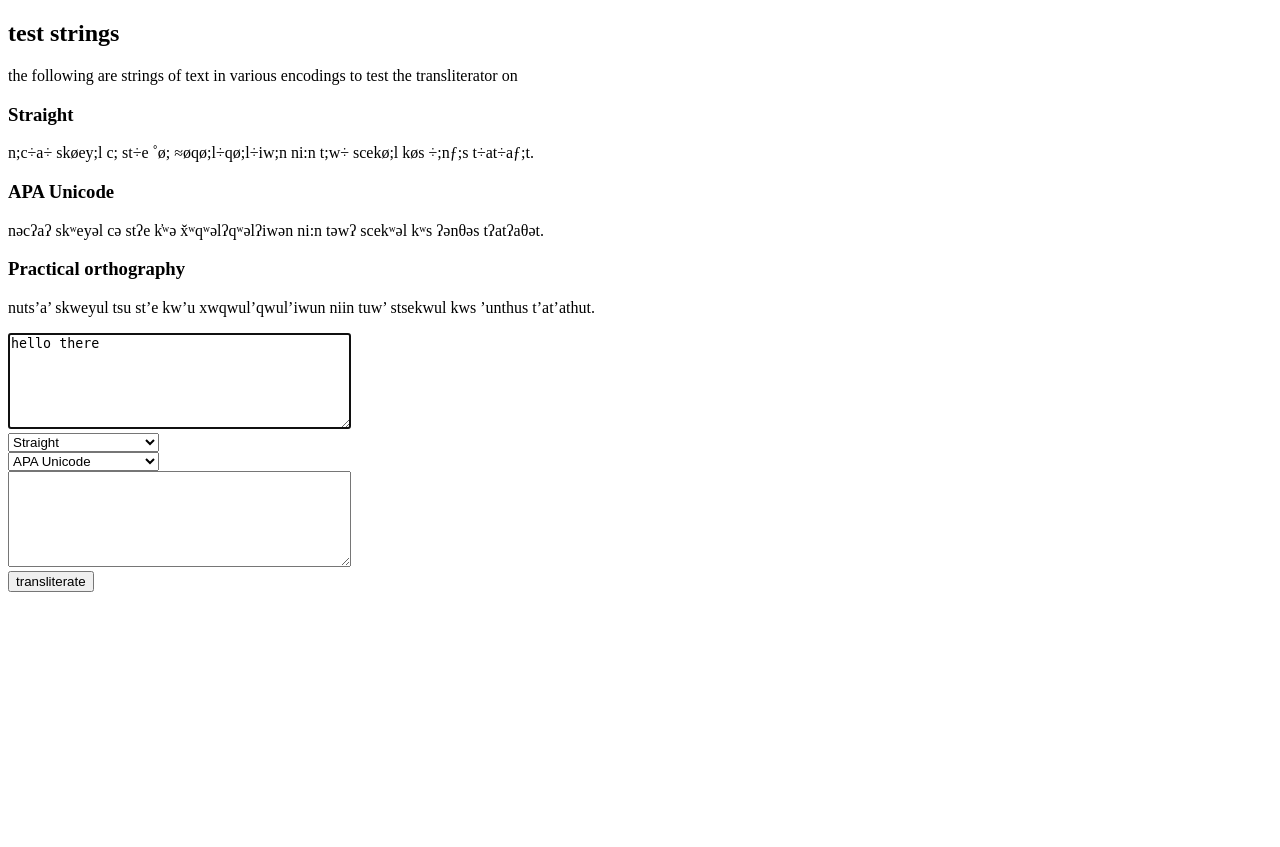
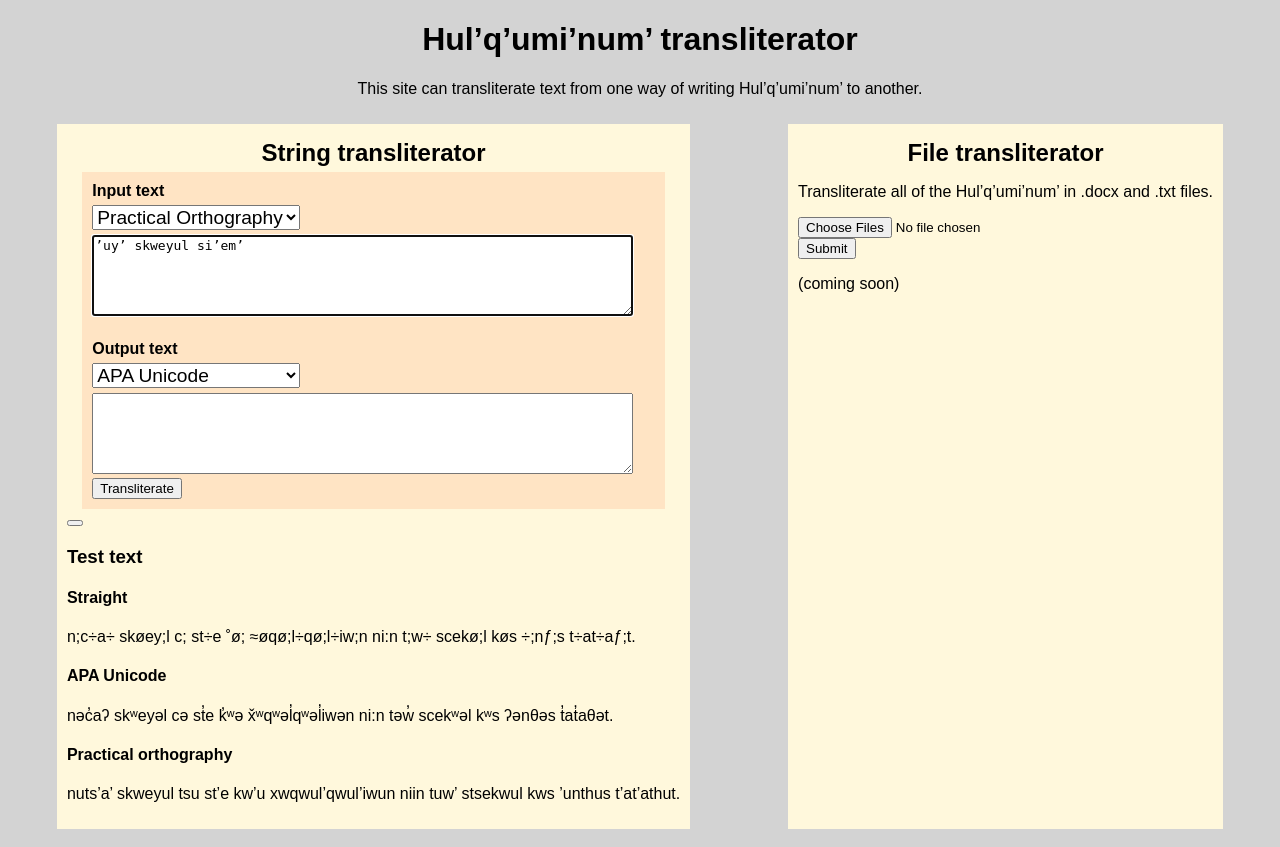
Before and after one commit to hlcsdb/hulqcorpustools, a Flask app: page /transliterator in a window 1280 px wide. Before the commit the page ends 592 px from the top, so only its background shows below. Run offline with Flask 2, Linux system fonts and the light colour scheme.

Commit message:
current iteration
work towards file upload

initial island <-> drh

add little note and examples

refactoring

```diff
--- a/hulqcorpustools/hulqtransliterator/filehandlers/docworker.py
+++ b/hulqcorpustools/hulqtransliterator/filehandlers/docworker.py
@@ -203,7 +203,6 @@ def transliterate_docx_wordlist(
     source_keywordprocessor = keywordprocessors.get(transliterand.source_format.to_string())
     target_keywordprocessor = keywordprocessors.get(transliterand.target_format.to_string())
     eng_keywordprocessor = keywordprocessors.get('english')
-    print(transliterand.target_path)
 
     for par in document.paragraphs:
         par_text = par.text
@@ -229,6 +228,7 @@ def transliterate_docx_wordlist(
                 source_keywordprocessor.add_keywords_from_list(par_text.replace('.','').split())
 
     document.save(transliterand.target_path)
+    return transliterand.target_path
 
     # TODO: make a running list of new words to put in the new_wordlist
     # it will be more efficient probably to bring the wordlist in
--- a/hulqcorpustools/hulqtransliterator/onlinetransliterator/app.py
+++ b/hulqcorpustools/hulqtransliterator/onlinetransliterator/app.py
@@ -1,8 +1,11 @@
 
-from flask import Flask, request, render_template, url_for, redirect
+import logging
+from flask import Flask, render_template, url_for
 from markupsafe import escape
 
 app = Flask(__name__)
+
+app.config["APPLICATION_ROOT"] = "/apps"
 
 @app.route("/", methods=['GET', 'POST'])
 def index():
--- /dev/null
+++ b/hulqcorpustools/hulqtransliterator/onlinetransliterator/static/transliterator.css
@@ -0,0 +1,56 @@
+
+label {
+    font-weight: bold;
+}
+
+body {
+    background-color: lightgray;
+    font-family:Arial, Helvetica, sans-serif
+}
+
+header, h2 {
+    text-align: center;
+    margin: 5px;
+    /* padding: 10px; */
+}
+
+select {
+    font-size:larger
+}
+
+.all-transliterators-container {
+    display: flex;
+    justify-content: space-around;
+    flex-wrap: wrap;
+
+}
+
+.text-box-and-format-selection-container {
+    padding: 10px;
+    margin-left: 2.5%;
+    margin-right: 2.5%;
+    background-color: bisque
+}
+
+
+.transliterator-container {
+
+    background-color: cornsilk;
+    margin: auto;
+    margin-top: 10px;
+    margin-bottom: 10px;
+    padding: 10px;
+
+
+}
+
+.format-selection {
+    margin-top: 5px;
+    margin-bottom: 5px;
+}
+
+textarea {
+    width: 95%;
+    height: 75px;
+    font-size: medium;
+}
--- a/hulqcorpustools/hulqtransliterator/onlinetransliterator/templates/transliterator.html
+++ b/hulqcorpustools/hulqtransliterator/onlinetransliterator/templates/transliterator.html
@@ -1,64 +1,110 @@
 <!DOCTYPE html>
 <html lang="en">
+
 <head>
     <meta charset="utf-8">
+    <link rel="stylesheet" type="text/css" href="{{ url_for('static', filename='transliterator.css') }}" />
     <title>transliterator</title>
 </head>
 
+<body>
+    <header>
+        <h1>Hul’q’umi’num’ transliterator</h1>
+        <p>This site can transliterate text from one way of writing Hul’q’umi’num’ to another.</p>
+    </header>
 
-    <body>
-        <h2>test strings</h2>
-        <p>the following are strings of text in various encodings to test the transliterator on</p>
-        <h3>Straight</h3>
-        <p>n;c÷a÷ skøey;l c; st÷e ˚ø; ≈øqø;l÷qø;l÷iw;n  ni:n t;w÷ scekø;l køs ÷;nƒ;s t÷at÷aƒ;t.</p>
-        <h3>APA Unicode</h3>
-        <p>nəcʔaʔ skʷeyəl cə stʔe k̓ʷə x̌ʷqʷəlʔqʷəlʔiwən ni:n təwʔ scekʷəl kʷs ʔənθəs tʔatʔaθət.</p>
-        <h3>Practical orthography</h3>
-        <p>nuts’a’ skweyul tsu st’e kw’u xwqwul’qwul’iwun niin tuw’ stsekwul kws ’unthus t’at’athut.</p>
+    <div class="all-transliterators-container">
+
+        <div class="transliterator-container">
+            <h2 name="string-transliterator">String transliterator</h2>
+
             <form method="post">
-            <textarea autofocus id="input-text" name="input-text"  cols="40", placeholder="put text to transliterate here" rows="6">
+                <div class="text-box-and-format-selection-container">
+                    <label for="source-format-selection">
+                        Input text
+                    </label><br />
+
+                    <select class="format-selection" name="source-format-selection" id="source-format-selection">
+                        {%- for format in source_formats -%}
+                        <option value="{{ format.get('value') }}" name="{{ format.get('name') }}" {%- if
+                            transliterator_form.get('source_format')==format.get('value') -%} selected{% endif %}>
+                            {{ format.get('name') }}</option>
+                        {% endfor %}
+                    </select><br />
+
+                    <textarea autofocus id="input-text" name="input-text" rows="6">
             {%- if transliterator_form.get('input') -%}
             {{ transliterator_form.get('input') }}
-            {%- else -%}hello there{% endif %}</textarea><br/>
+            {%- else -%}’uy’ skweyul si’em’{% endif %}</textarea><br />
 
-            <select name="source-format-selection" id="source-format-selection">
-            {%- for format in source_formats -%}
-            <option
-                value="{{ format.get('value') }}"
-                name="{{ format.get('name') }}"
-            {%- if transliterator_form.get('source_format') == format.get('value') -%} selected{% endif %}>
+                </div>
+
+                <div class="text-box-and-format-selection-container">
+                    <label for="target-format-selection">
+                        Output text
+                    </label><br />
+                    <select class="format-selection" name="target-format-selection" id="target-format-selection">
+                        {%- for format in target_formats -%}
+                        <option value="{{ format.get('value') }}" name="{{ format.get('name') }}" {%- if
+                            transliterator_form.get('target_format')==format.get('value') -%} selected{% endif%}>
                             {{ format.get('name') }}</option>
                         {% endfor %}
-                <!-- default values and names:
-                <option value="Straight">Straight</option>
-                <option value="APA Unicode">APA Unicode</option>
-                <option value="Orthography">Practical Orthography</option> -->
-            </select><br/>
+                    </select><br />
 
-            <select name="target-format-selection" id="target-format-selection">
-            {%- for format in target_formats -%}
-            <option
-                value="{{ format.get('value') }}"
-                name="{{ format.get('name') }}"
-                {%- if transliterator_form.get('target_format') == format.get('value') -%} selected{% endif%}>
-                {{ format.get('name') }}</option>
-            {% endfor %}
-            <!-- default values and names:
-                <option value="APA Unicode">APA Unicode</option>
-                <option value="Orthography">Practical Orthography</option> -->
-            </select>
+                    <textarea id="output-text" rows="6" type="transliterated-text"
+                        readonly>{%- if transliterator_form.get('output') -%}{{ transliterator_form.get('output') }}{%- else -%}{% endif %}</textarea><br />
 
-            <br/>
-            <textarea id= "output-text" cols="40" rows="6" type="transliterated-text" readonly>
-                {%- if transliterator_form.get('output') -%}
-                {{ transliterator_form.get('output') }}
-                {%- else -%}
-                {% endif %}
-            </textarea><br/>
-            <button type="submit" id="transliterate-button" >transliterate </button>
+                    <button
+                    type="submit"
+                    id="string-transliterate"
+                    name="string-transliterate"
+                    value="string-transliterate">Transliterate</button>
 
+
+
+                </div>
             </form>
+                    <button
+                    id="button-2"
+                    onclick="readText()"></button>
+            <h3>Test text</h3>
+            <h4>Straight</h4>
+            <p>n;c÷a÷ skøey;l c; st÷e ˚ø; ≈øqø;l÷qø;l÷iw;n ni:n t;w÷ scekø;l køs ÷;nƒ;s t÷at÷aƒ;t.</p>
+            <h4>APA Unicode</h4>
+            <p>nəc̓aʔ skʷeyəl cə st̓e k̓ʷə x̌ʷqʷəl̓qʷəl̓iwən ni:n təw̓ scekʷəl kʷs ʔənθəs t̓at̓aθət.</p>
+            <h4>Practical orthography</h4>
+            <p>nuts’a’ skweyul tsu st’e kw’u xwqwul’qwul’iwun niin tuw’ stsekwul kws ’unthus t’at’athut.</p>
+        </div> <!-- string transliterator -->
 
-        {# <script src="{{ transliterator_js }}"></script> #}
+
+        <div class="transliterator-container">
+
+            <h2>File transliterator</h2>
+            <p>Transliterate all of the Hul’q’umi’num’ in .docx and .txt files.</p>
+
+            <form enctype="multipart/form-data" method="post">
+                <input type="file" name="transliterate-file" multiple accept=".docx,.txt"><br />
+                <button
+                    type="submit"
+                    id="upload-transliterator-files"
+                    name="upload-transliterator-files"
+                    value="upload-transliterator-files">Submit</button>
+            </form>
+            <p>(coming soon)</p>
+
+
+
+        </div>
+
+    <script>
+        function readText() {
+            inputText = document.getElementById("input-text")
+            console.log(inputText)
+        }
+    </script>
+
+    </div>
+
 </body>
+
 </html>
--- a/hulqcorpustools/resources/constants.py
+++ b/hulqcorpustools/resources/constants.py
@@ -151,10 +151,11 @@ class TransliterandFile():
         transliterated into
     '''
     def __init__(self,
-    source_path: Path,
+    source_path: Path | str,
     source_format: FileFormat,
     target_format: FileFormat,
     **kwargs):
+        source_path = Path(source_path)
         self.source_path = source_path
         self.source_filename = source_path.name
         self.source_dir = source_path.parent
--- a/hulqcorpustools/resources/wordlists.py
+++ b/hulqcorpustools/resources/wordlists.py
@@ -1,9 +1,10 @@
 
+from pathlib import Path
 from importlib.resources import files
 from hulqcorpustools.resources.constants import FileFormat
 
 wordlist_package = files(__package__) / 'wordlistsdata'
-wordlists= wordlist_package.iterdir()
+wordlist_paths = {Path(wordlist_path).stem : wordlist_path for wordlist_path in wordlist_package.iterdir()}
 
 class Wordlist():
 
@@ -32,7 +33,7 @@ class Wordlist():
 
     ENGLISH_WORDLIST_TEXT = load_wordlist_text("english")
     ORTHOGRAPHY_WORDLIST_TEXT = load_wordlist_text("orthography")
-    APA_UNICODE_WORDLIST_TEXT = load_wordlist_text("APA-unicode")
+    APA_UNICODE_WORDLIST_TEXT = load_wordlist_text("APAunicode")
     STRAIGHT_WORDLIST_TEXT = load_wordlist_text("straight")
 
     # HULQ_WORDLISTS = (load_wordlist_text(_file_format) for _file_format in FileFormat.HULQ_FORMATS)
```
Also changed, not shown: hulqcorpustools/hulqtransliterator/onlinetransliterator/onlinetransliterator.py (+22 -14 lines), hulqcorpustools/hulqtransliterator/onlinetransliterator/templates/fetch.html (added, +8 -0 lines), hulqcorpustools/hulqtransliterator/transliterator/controller.py (+83 -101 lines), hulqcorpustools/resources/wordlistsdata/shnuwilh.csv (added, +8 -0 lines), pyproject.toml (+4 -3 lines), hulqcorpustools/resources/wordlistsdata/hulq-wordlist-APAUnicode.txt (renamed from hulqcorpustools/resources/wordlistsdata/hulq-wordlist-APA-unicode.txt), hulqcorpustools/resources/wordlistsdata/new-hulq-wordlist-APAUnicode.txt (renamed from hulqcorpustools/resources/wordlistsdata/new-hulq-wordlist-APA-unicode.txt), 2 other files. Lines whose indentation alone changed are shown as unchanged.
